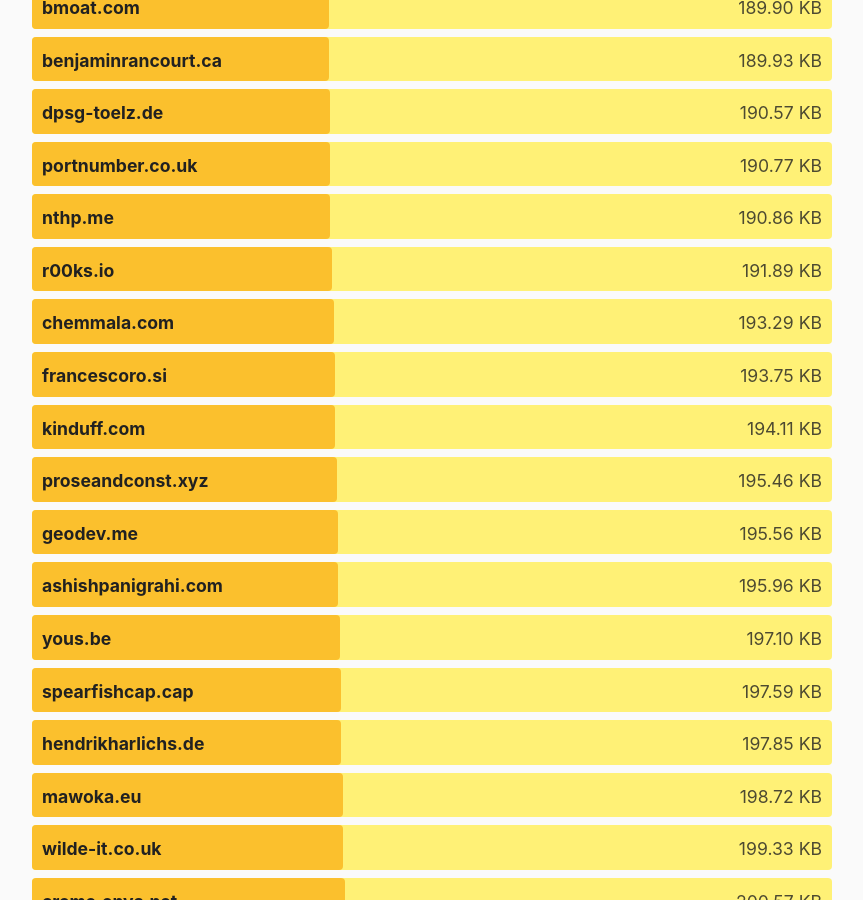
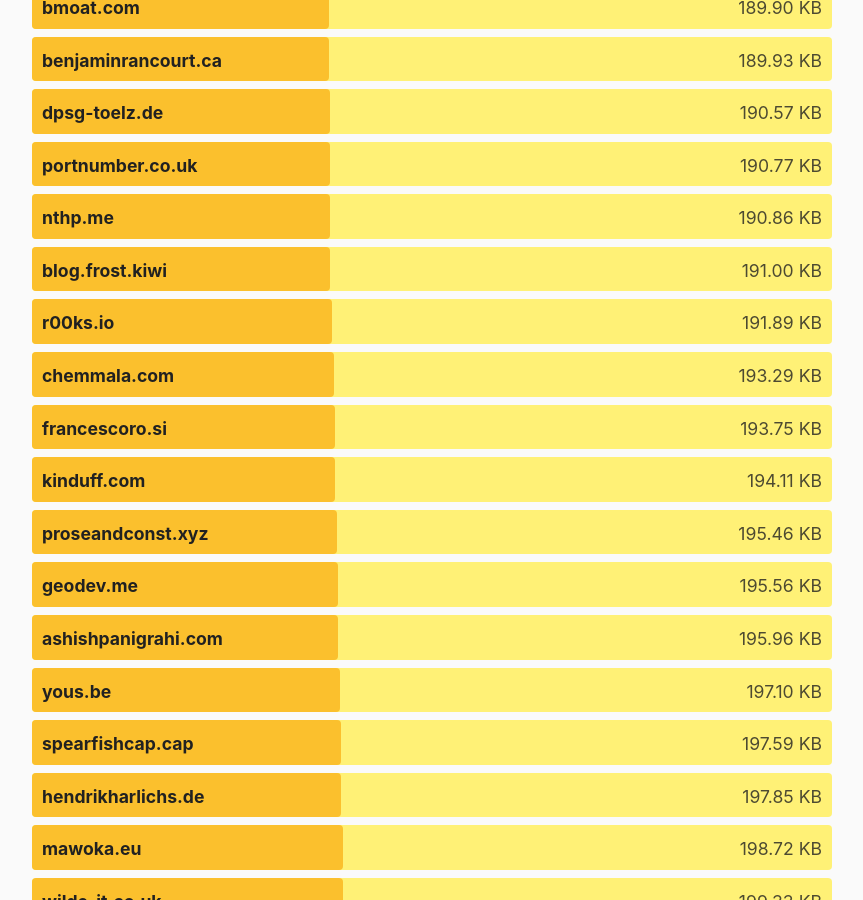
Before and after one commit to kevquirk/512kb.club, a Jekyll site: the page built from index.md, in a window 1280 px wide and 900 px high, scrolled down 33412 px. Shown: the whole window, without its empty margins (208-1071 px from the left). Built offline with Jekyll 4.4.1, drawn with Linux system fonts in a browser that asks for light colours; some of the changed text lies outside the part shown.

Commit message:
update size

```diff
--- a/_data/sites.yml
+++ b/_data/sites.yml
@@ -4345,5 +4345,5 @@
 
 - domain: blog.frost.kiwi
   url: https://blog.frost.kiwi/
-  size: 246
-  last_checked: 2025-11-05
+  size: 191
+  last_checked: 2025-11-14
```
